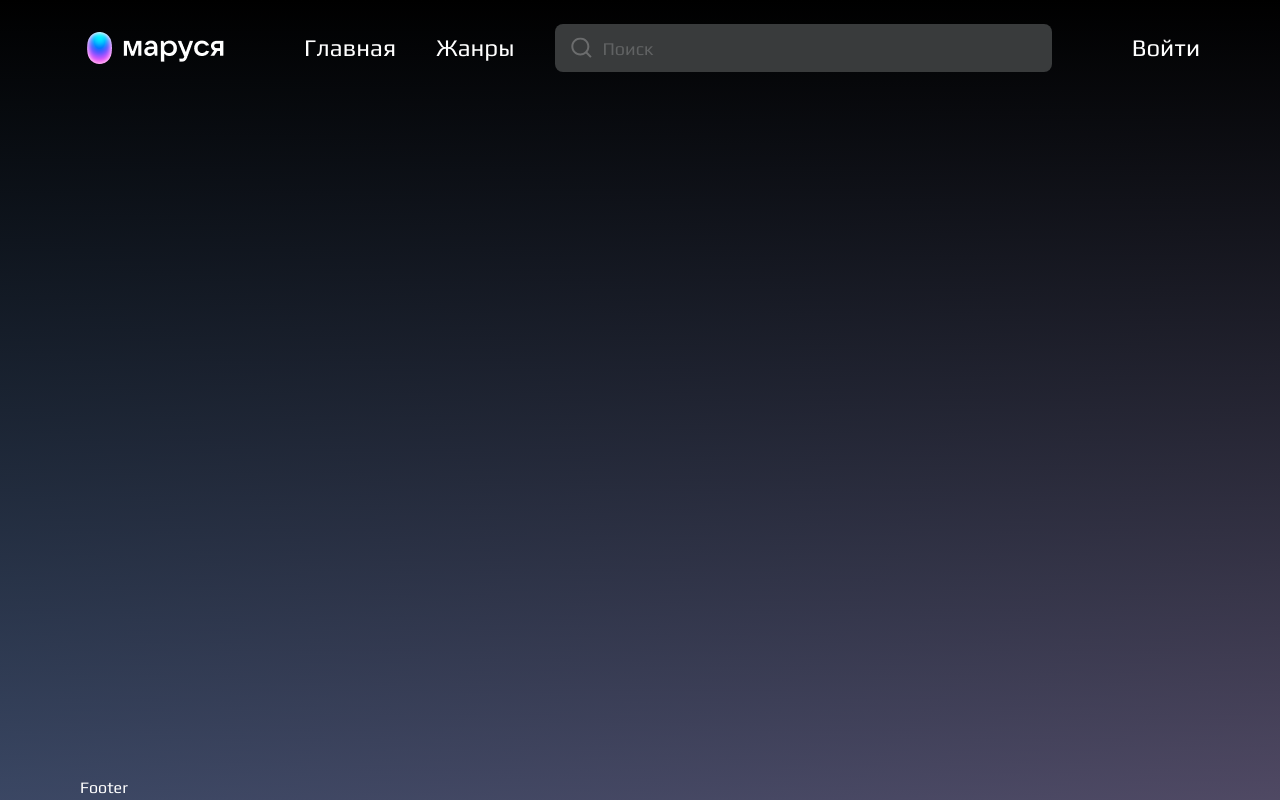
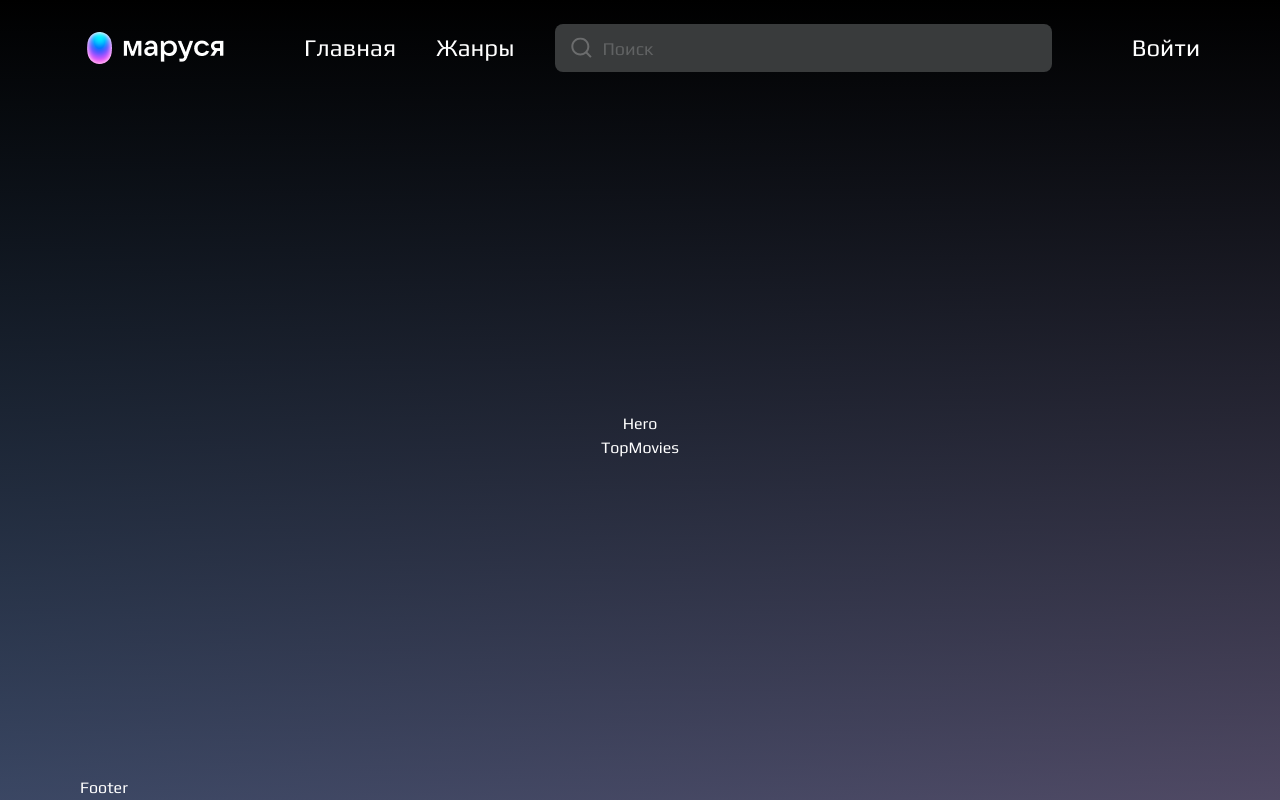
Before and after one commit to vaness-dp/marusya-cinema, a Next.js app: page / in a window 1280 px wide. Built offline with nearby package versions, Linux system fonts and the light colour scheme; no server answers.

Commit message:
✨ (routing): Add routing and page structure for genres, hero, top movies, account, favorites-movies, and settings

```diff
--- /dev/null
+++ b/src/app/(public)/genres/Genres.tsx
@@ -0,0 +1,3 @@
+export function Genres() {
+	return <div>Genres</div>
+}
--- /dev/null
+++ b/src/app/(public)/genres/page.tsx
@@ -0,0 +1,5 @@
+import { Genres } from './Genres'
+
+export default function GenresPage() {
+	return <Genres />
+}
--- /dev/null
+++ b/src/app/(public)/hero/Hero.tsx
@@ -0,0 +1,3 @@
+export function Hero() {
+	return <div>Hero</div>
+}
--- /dev/null
+++ b/src/app/(public)/page.tsx
@@ -0,0 +1,11 @@
+import { Hero } from './hero/Hero'
+import { TopMovies } from './top-movies/TopMovies'
+
+export default function HomePage() {
+	return (
+		<>
+			<Hero />
+			<TopMovies />
+		</>
+	)
+}
--- /dev/null
+++ b/src/app/(public)/top-movies/TopMovies.tsx
@@ -0,0 +1,3 @@
+export function TopMovies() {
+	return <div>TopMovies</div>
+}
--- /dev/null
+++ b/src/app/account/favorites-movies/page.tsx
@@ -0,0 +1,3 @@
+export default function FavoritesMoviesPage() {
+	return
+}
--- /dev/null
+++ b/src/app/account/page.tsx
@@ -0,0 +1,3 @@
+export default function AccountPage() {
+	return
+}
--- /dev/null
+++ b/src/app/account/settings/page.tsx
@@ -0,0 +1,3 @@
+export default function SettingsPage() {
+	return
+}
--- a/src/app/page.tsx
+++ /dev/null
@@ -1,3 +0,0 @@
-export default function Home() {
-	return
-}
```
